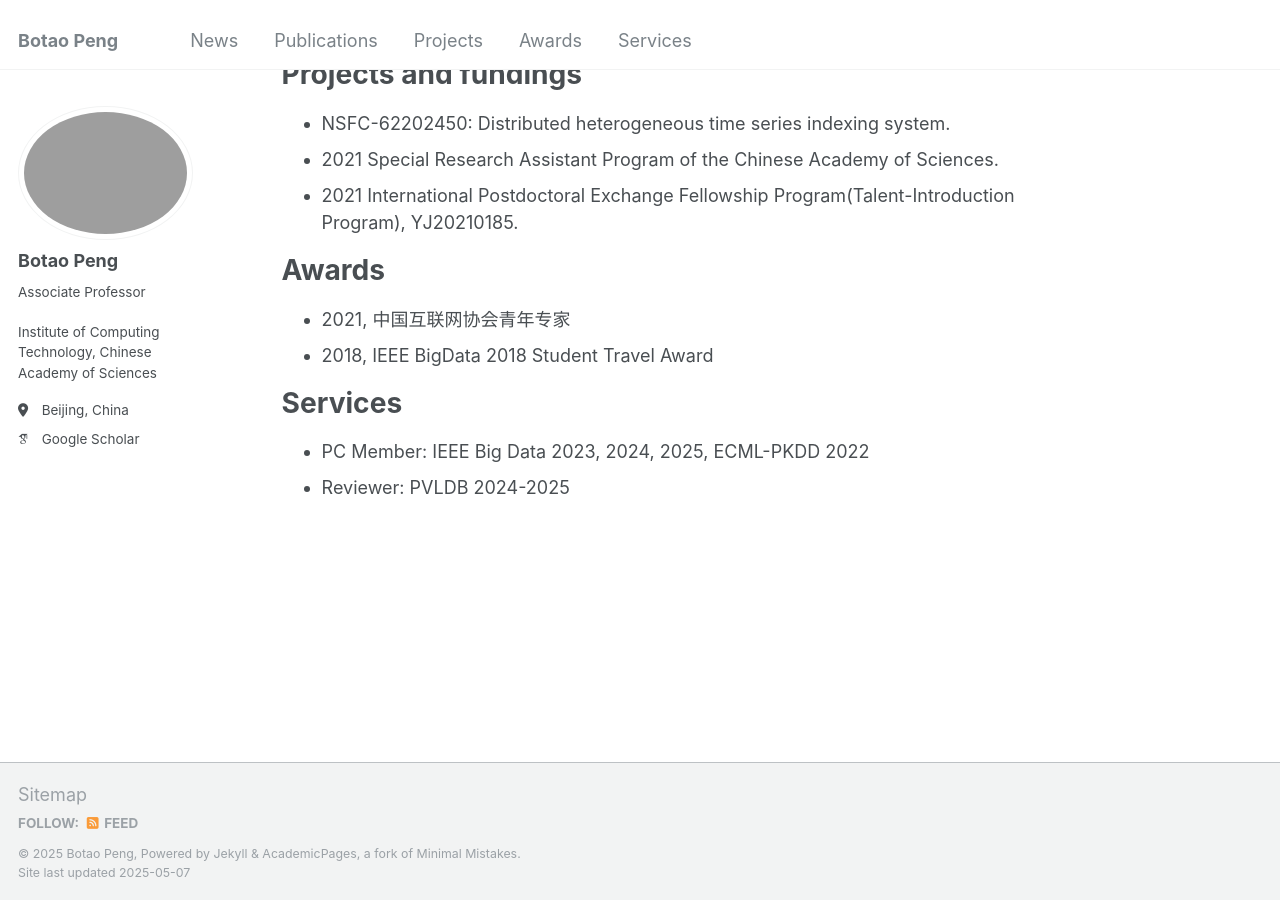
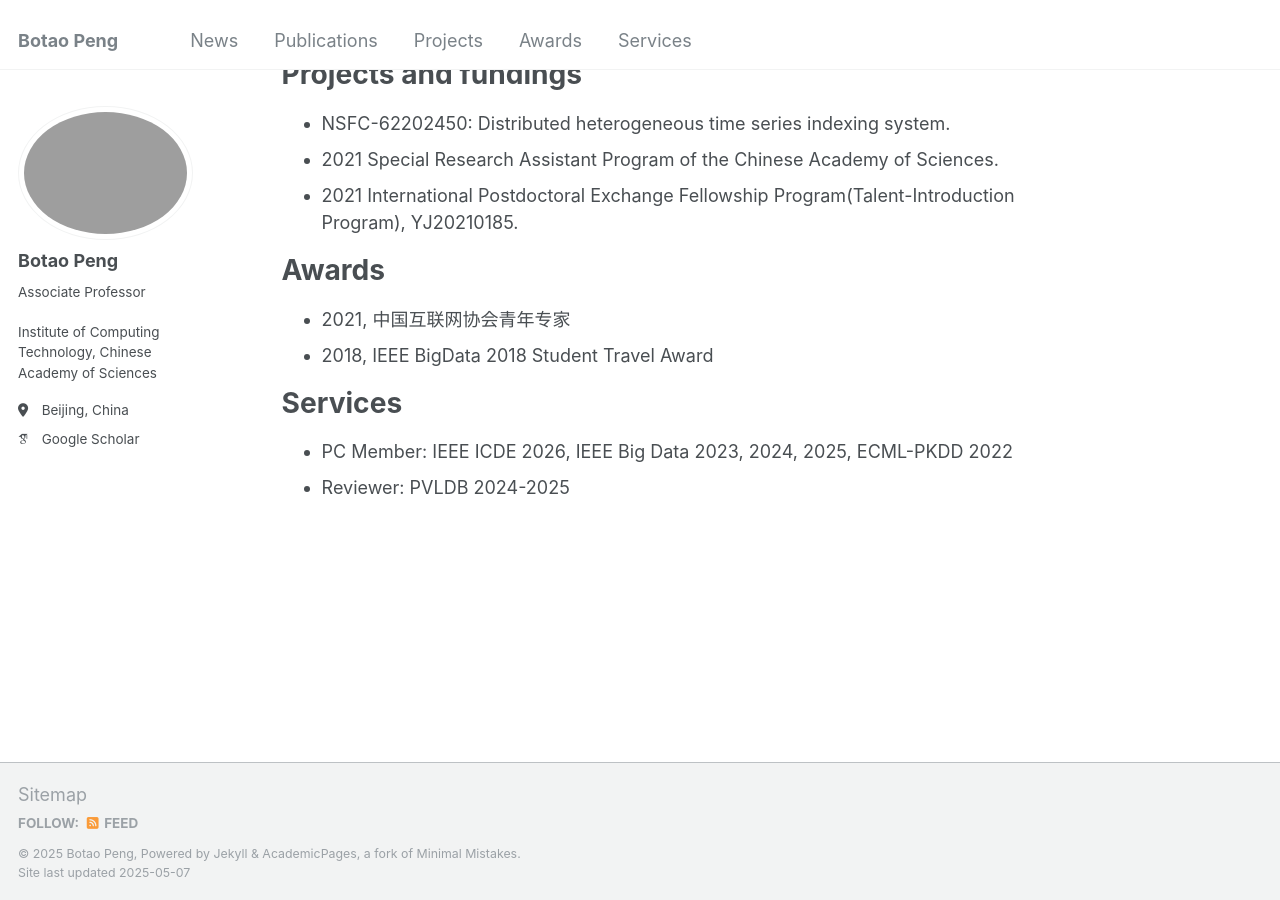
Before and after one commit to BotaoPENG/botaopeng.github.io, a Jekyll site: the page built from _pages/about.md, in a window 1280 px wide and 900 px high, scrolled down 2245 px. Built offline with Jekyll 4.4.1, drawn with Linux system fonts in a browser that asks for light colours; some web fonts are replaced.

Commit message:
Update about.md

```diff
--- a/_pages/about.md
+++ b/_pages/about.md
@@ -61,5 +61,5 @@ Priviously, I got my PhD at University of Paris under Prof. Themis Palpanas.
 - 2018, IEEE BigData 2018 Student Travel Award
 
 # Services {#services}
-- PC Member: IEEE Big Data 2023, 2024, 2025, ECML-PKDD 2022
+- PC Member: IEEE ICDE 2026, IEEE Big Data 2023, 2024, 2025, ECML-PKDD 2022
 - Reviewer: PVLDB 2024-2025
```
